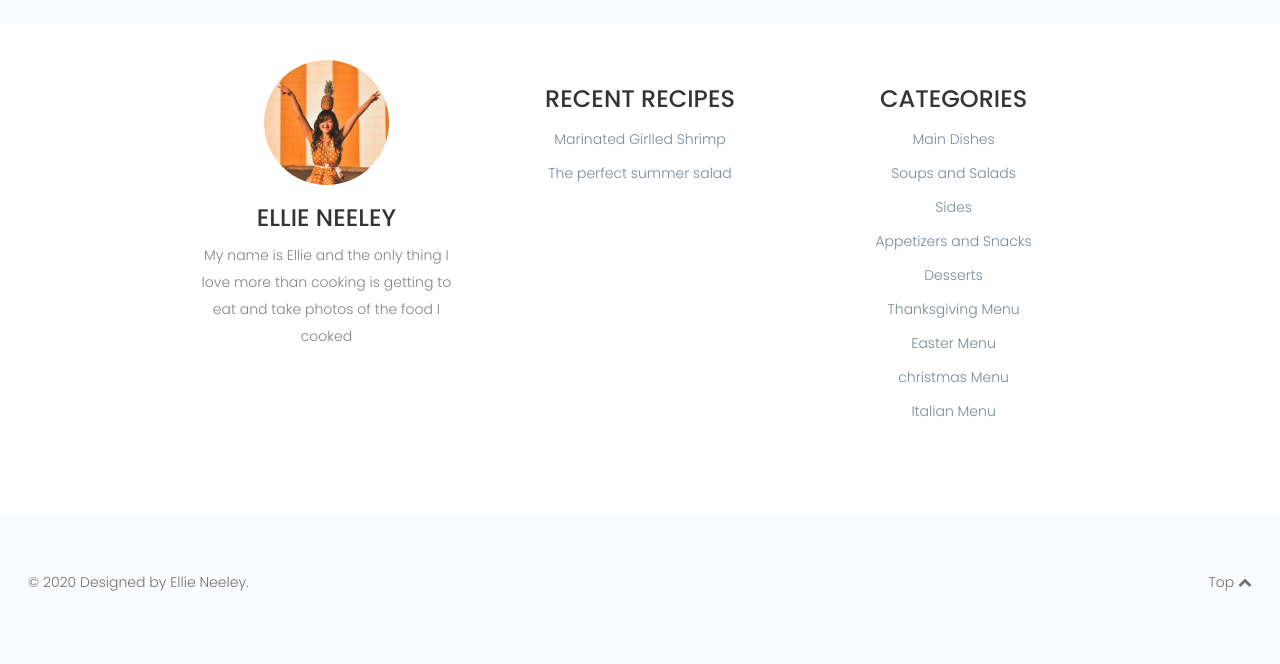
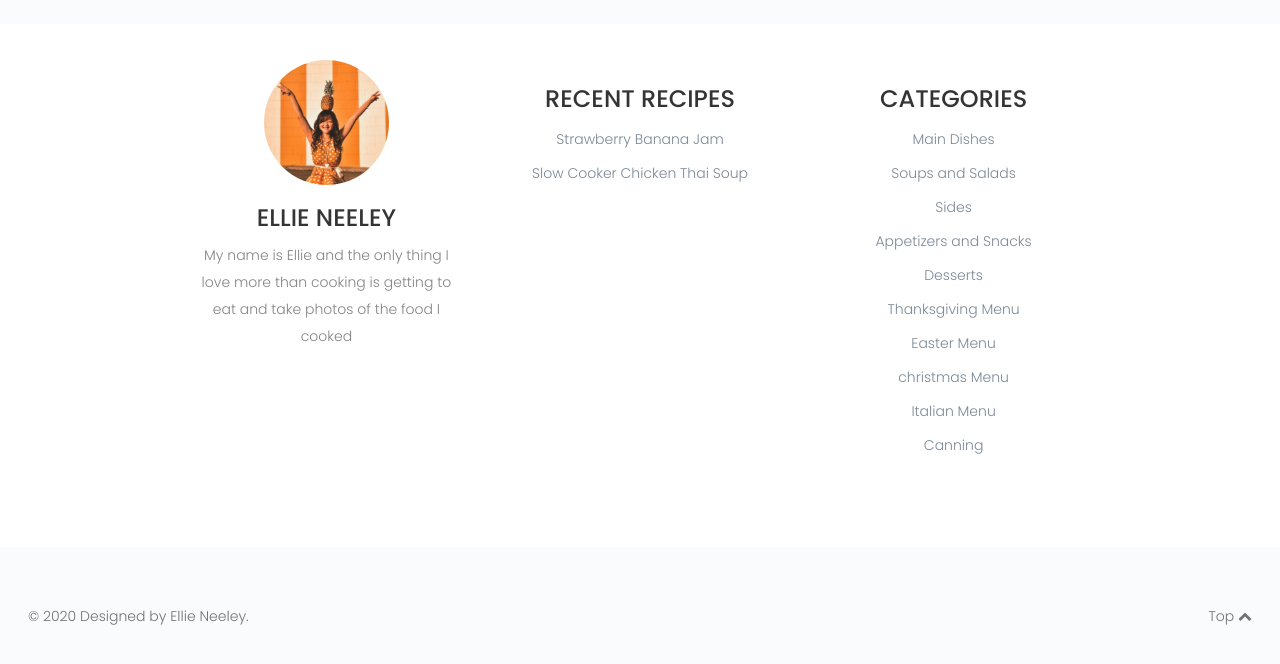
Before and after one commit to elliebean1/elliebean1.github.io, a plain HTML site: page mrecipes1.html in a window 1280 px wide. Shown: the part 1145-1809 px from the top of the page. Drawn offline with nearby package versions, Linux system fonts and the light colour scheme; some packages are replaced by stand-ins of ours; files whose address does not match are found by name; a web font is replaced by a local one.

Commit message:
Add files via upload

```diff
--- a/mrecipes1.html
+++ b/mrecipes1.html
@@ -88,6 +88,9 @@
 								<li class="menu-item">
 									<a href="italian.html">Italian Menu</a>
 								</li>
+								<li class="menu-item">
+									<a href="canning.html">Canning</a>
+								</li>
                             </ul>
                         </li>
                         <li class="menu-item">
@@ -175,10 +178,10 @@
         <div class="widget footer"><h3>Recent Recipes</h3>
             <ul>
                 <li>
-                    <a href="mrecipes1.html">Marinated Girlled Shrimp</a>
+                    <a href="mrecipes1.html">Strawberry Banana Jam</a>
                 </li>
                 <li>
-                    <a href="srecipes6.html">The perfect summer salad</a>
+                    <a href="srecipes6.html">Slow Cooker Chicken Thai Soup</a>
                 </li>
             </ul>
         </div>
@@ -212,6 +215,9 @@
 				 <li class="cat-item cat-item-9">
                     <a href="italian.html" title="Contact">Italian Menu</a>
                 </li>
+				<li class="cat-item cat-item-9">
+					<a href="canning.html" title="Contact">Canning</a>
+				</li>
             </ul>
     </div>
 
```
Also changed, not shown: maindishs.html (+8 -2 lines), mrecipes2.html (+9 -3 lines), mrecipes3.html (+8 -1 lines), mrecipes4.html (+7 -1 lines), mrecipes5.html (+7 -2 lines), mrecipes6.html (+7 -1 lines), mrecipes7.html (+7 -1 lines), soupsandsalads.html (+4 -1 lines).
